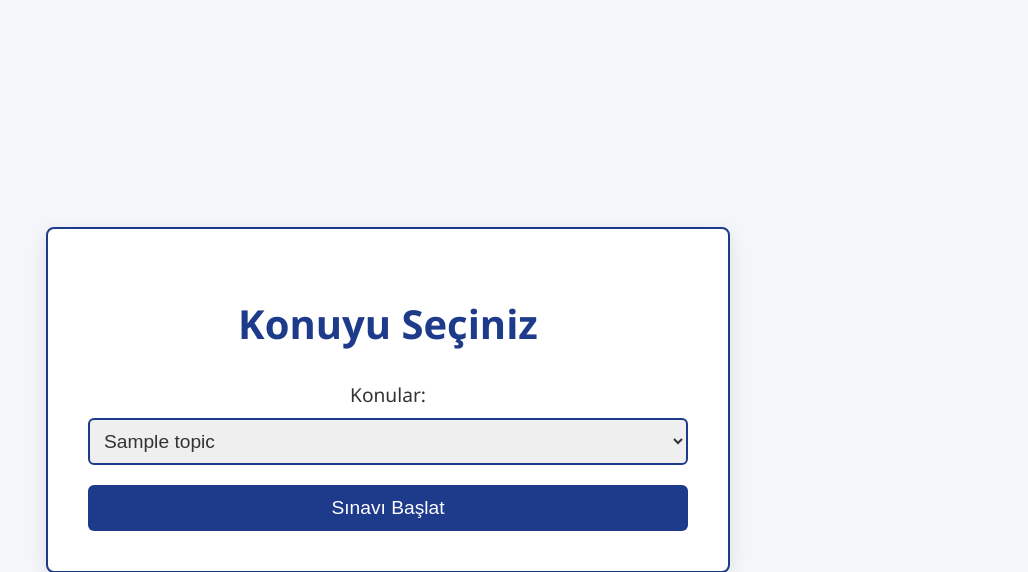
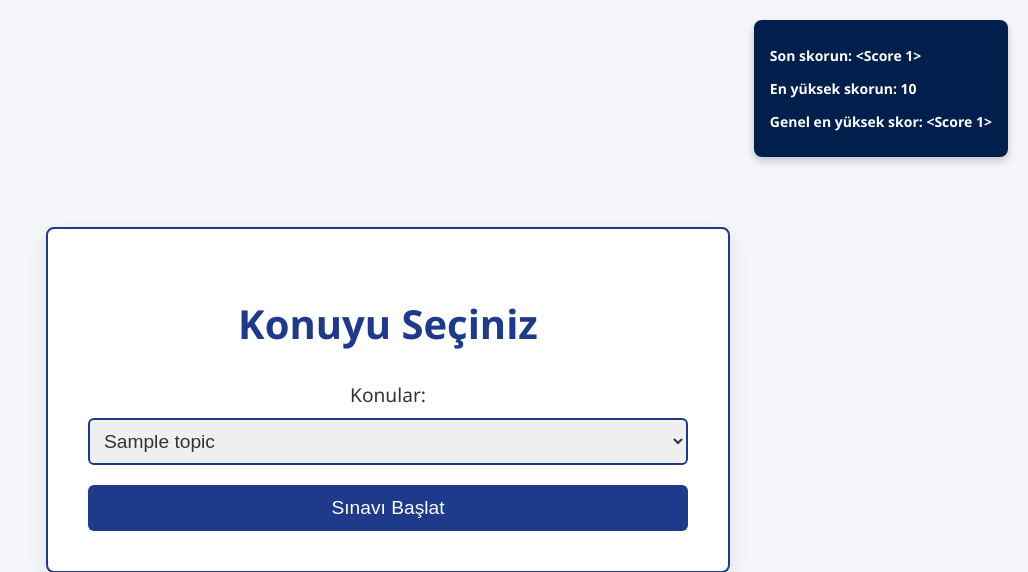
Before and after one commit to Tugce-Durmaz/Quizz, a Flask app: template templates/select_topic.html in a window 1280 px wide. Shown: the top 572 px of the page, without its empty margins (252-1280 px from the left). Run offline with Flask 2, Linux system fonts and the light colour scheme; data comes from the database, SQL or seed files in the repository; the template is opened without the code that fills it: values that come from a table or form of the project are taken from there, most other values are stand-ins (such as "Sample title", 1, 10 or a date in 2020).

Commit message:
Update select_topic.html

```diff
--- a/templates/select_topic.html
+++ b/templates/select_topic.html
@@ -100,4 +100,24 @@
         </form>
     </div>
 </body>
+<div class = 'score'>
+    <p>Son skorun: {{ latest_score }}</p>
+    <p>En yüksek skorun: {{ highest_score }}</p>
+    <p>Genel en yüksek skor: {{ top_score }}</p>
+    </div>
 </html>
+<style>
+    .score {
+        position: fixed;
+        top: 20px;
+        right: 20px;
+        background-color: #001f4d; /* lacivert */
+        color: white;
+        font-weight: bold; /* yazı kalın */
+        padding: 12px 16px;
+        border-radius: 8px;
+        font-size: 14px;
+        box-shadow: 0 4px 8px rgba(0,0,0,0.2);
+        z-index: 1000;
+    }
+    </style>
```
